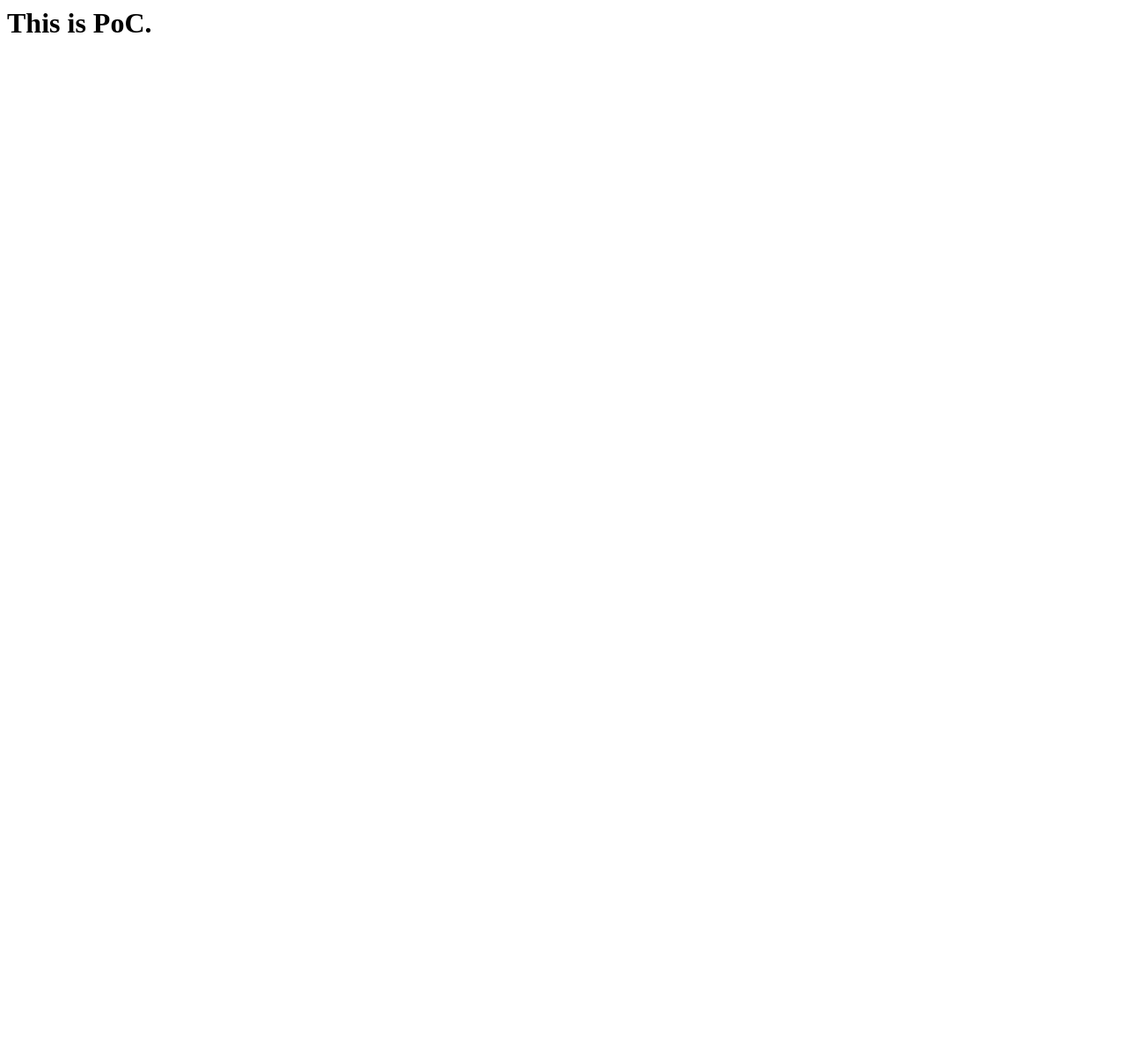
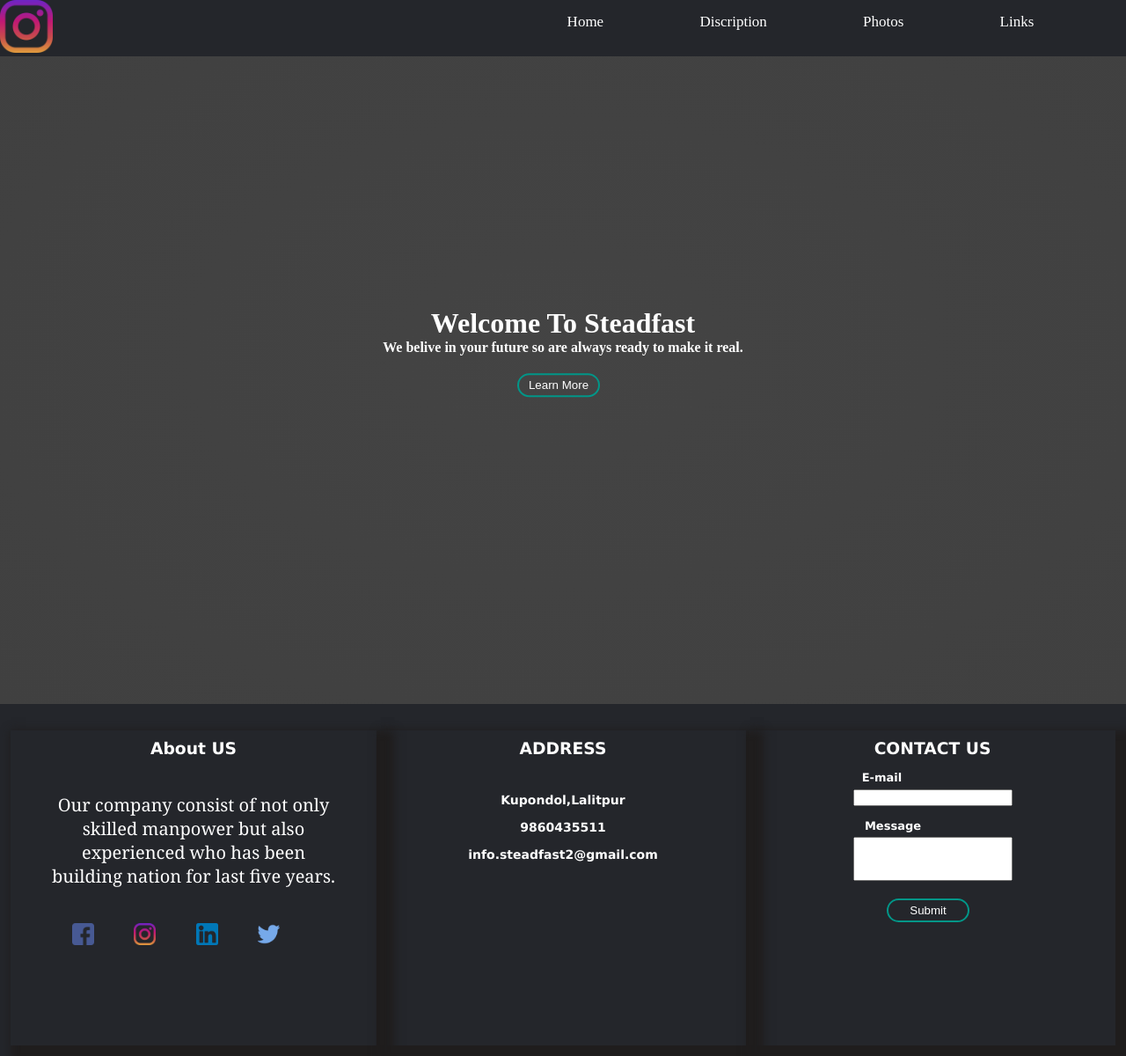
Before and after one commit to aadish81/Steadfast, a plain HTML site: page index.html in a window 1280 px wide. Shown: the whole page at 88% size. Before the commit the page ends 800 px from the top, so only its background shows below. Drawn offline with Linux system fonts and the light colour scheme.

Commit message:
Update index.html

```diff
--- a/index.html
+++ b/index.html
@@ -1,8 +1,69 @@
-<html>
-    <head>
-        <title>Khealth</title>
-    </head>
-    <body>
-        <h1>This is PoC.</h1>
-    </body>
+<!DOCTYPE html>
+<html lang="en">
+<head>
+    <meta charset="UTF-8">
+    <meta http-equiv="X-UA-Compatible" content="IE=edge">
+    <meta name="viewport" content="width=device-width, initial-scale=1.0">
+    <link rel = "stylesheet" href = "style.css">
+    <title>Steadtfast Engineering Privet Limited</title>
+</head>
+<body>
+    <div class = "main">
+        <nav class = "nav">
+            <a href="#"><img src="instagram.png" alt="logo"></a>
+            <ul>
+                <li><a href="#"><span class ="lis"></span>Home</a></li>
+                <li><a href="#"><span class="lis"></span>Discription</a></li>
+                <li><a href="#"><span class="lis"></span>Photos</a></li>
+                <li><a href="#"><span class="lis"></span>Links</a></li>
+            </ul>
+        </nav>
+        <span>
+            <div>
+                <h1>Welcome To Steadfast </h1>
+                <h4>We belive in your future so are always ready to make it real.</h4>
+                <a href="#"><button type="submit"><span class = "btn"></span>Learn More</button></a>
+            </div>
+        </span>
+    </div>
+    <div class = "footer">
+        <div class = "about">
+            <h3><a href="#">About US<br><span class = "line"></span></a></h3>
+
+
+            <p id="about">
+                Our company consist of not only skilled manpower but also experienced who has been building nation
+                for last five years.
+            </p>
+            <a href="#"><img src="facebook.png" alt=""></a>
+            <a href="#"><img src="instagram.png" alt=""></a>
+            <a href="#"><img src="linkedin.png" alt=""></a>
+            <a href="#"><img src="twitter.png" alt=""></a>
+
+
+        </div>
+        <div class="address">
+            <h3> ADDRESS</h3>
+
+           <p id="address">
+                <h6>Kupondol,Lalitpur</h6>
+                <h6>9860435511</h6>
+                <h6>info.steadfast2@gmail.com</h6>
+           </p>
+        </div>
+        <div class = "contact">
+            <h3>CONTACT US</h3>
+            <p>
+                <h6 id="a">E-mail</h6>
+                <input type="email">
+                <h6 id="b">Message</h6>
+                <input type="text" id = "c"><br>
+                <button type="submit">Submit</button>
+            </p>
+        </div>
+
+    </div>
+
+
+</body>
 </html>
```
